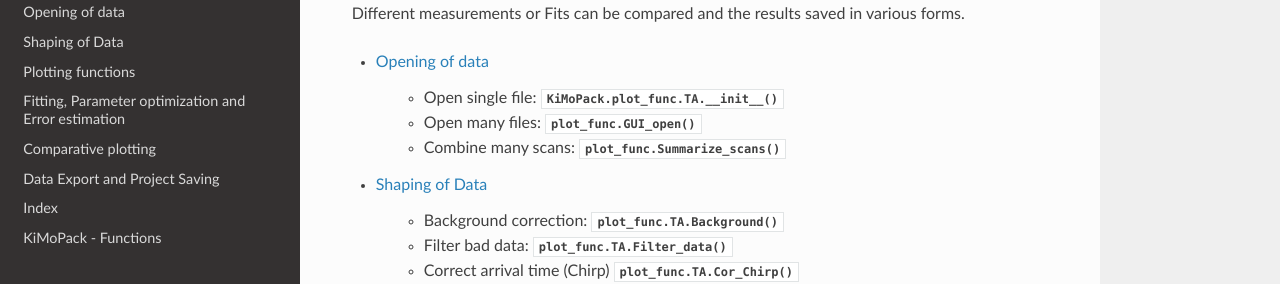
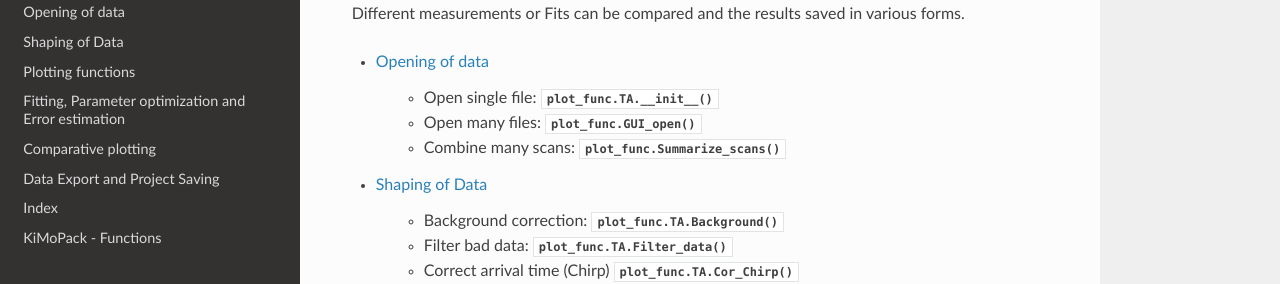
Before and after one commit to erdzeichen/KiMoPack, a Sphinx documentation site: the page built from docs/Main_tasks.rst, in a window 1280 px wide and 900 px high. Shown: the part 230-514 px from the top of the window. Built offline with Sphinx 7.4.7 and the Read the Docs theme 2.0.0, drawn with Linux system fonts in a browser that asks for light colours.

Commit message:
Update Main_tasks.rst

```diff
--- a/docs/Main_tasks.rst
+++ b/docs/Main_tasks.rst
@@ -8,7 +8,7 @@
 
 * :ref:`Opening of data`
 
-	* Open single file: 			:meth:`KiMoPack.plot_func.TA.__init__`
+	* Open single file: 			:meth:`plot_func.TA.__init__`
 	* Open many files: 				:meth:`plot_func.GUI_open`
 	* Combine many scans:			:meth:`plot_func.Summarize_scans`
 
```
